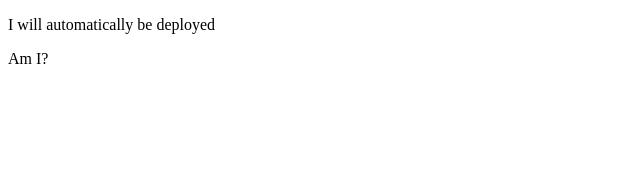
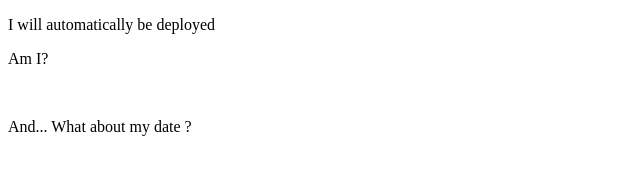
Before and after one commit to MarieHoups/reflection, a plain HTML site: page index.html in a window 1280 px wide. Shown: the whole page, without its empty margins (0-640 px from the left). Drawn offline with Linux system fonts and the light colour scheme.

Commit message:
Thu Oct 06 2016

```diff
--- a/index.html
+++ b/index.html
@@ -7,6 +7,8 @@
 <body>
   <p>I will automatically be deployed</p>
   <p>Am I?</p>
+  <br>
+  <p>And... What about my date ?</p>
 </body>
 
 </html>
```
